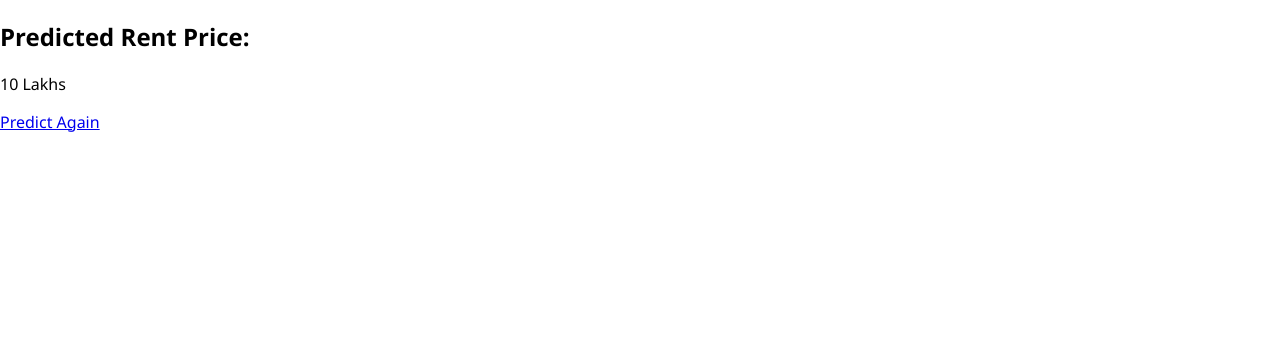
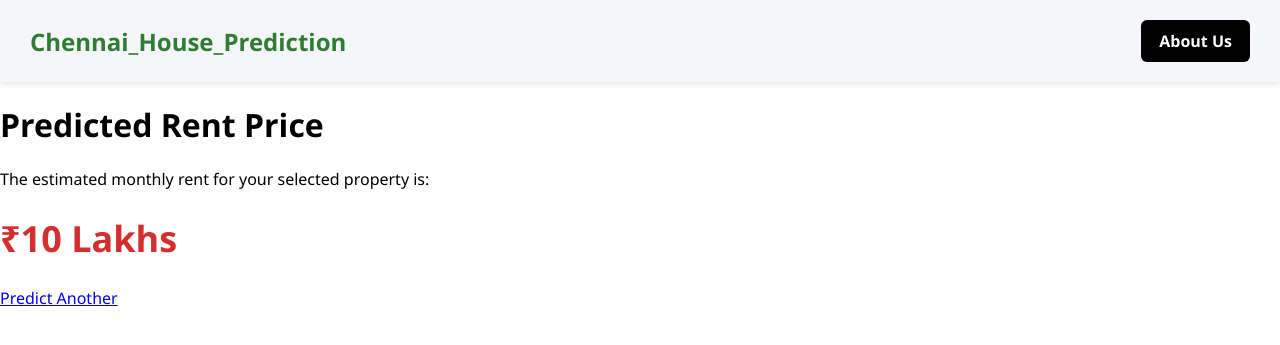
Before and after one commit to shrimathiravi07/Chennai-House-Rent-Price-Prediction, a Flask app: template templates/result.html in a window 1280 px wide. Shown: the top 345 px of the page. Run offline with Flask 3, Linux system fonts and the light colour scheme; the template is opened without the code that fills it: most values are stand-ins (such as "Sample title", 1, 10 or a date in 2020); parts of the project's set-up code (start-up, migrations or seed data) failed here and were passed over.

Commit message:
templates  updated

```diff
--- a/templates/result.html
+++ b/templates/result.html
@@ -1,11 +1,22 @@
 {% extends 'head.html'%}
-   {% block title %} <title>Prediction Result</title>{% endblock %}
+{% block title %} <title>Prediction Result</title>{% endblock %}
 
 {% block content %}
-<body>
-    <h2>Predicted Rent Price:</h2>
-    <p>{{ price }} Lakhs</p> <!-- this must match the variable passed from app.py -->
-    <a href="/">Predict Again</a>
-</body>
+<style>
+
+</style>
+
+<div class="navbar">
+  <div class="logo">Chennai_House_Prediction</div>
+  <a href="/about" class="contact-btn">About Us</a>
+</div>
+
+<div class="result-container">
+  <div class="result-card">
+    <h1>Predicted Rent Price</h1>
+    <p>The estimated monthly rent for your selected property is:</p>
+    <h1 style="font-size: 36px; color: #d32f2f;">₹{{ price }} Lakhs</h1>
+    <a href="/">Predict Another</a>
+  </div>
+</div>
 {% endblock %}
-</html>
```
